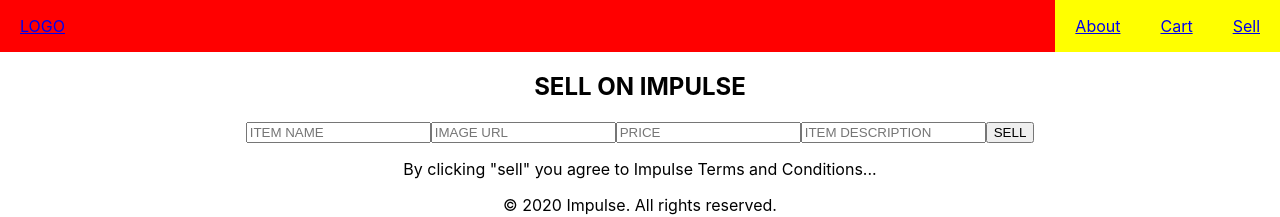
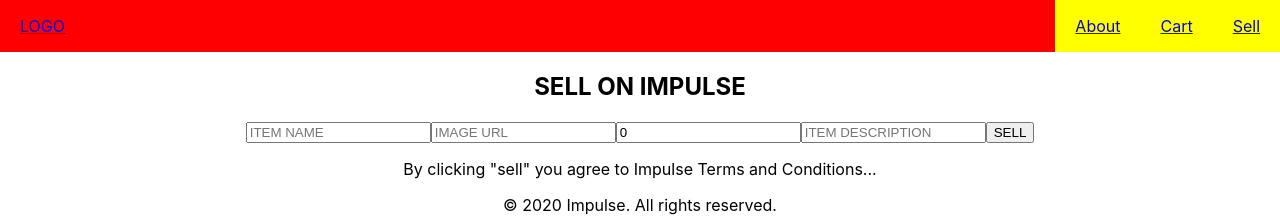
Before and after one commit to r-shahid/ecommerce-frontend, a React (Create React App) app: page /sell in a window 1280 px wide. Shown: the top 217 px of the page. Built offline with nearby package versions, Linux system fonts and the light colour scheme.

Commit message:
formData in seller defined from the start

```diff
--- a/src/components/Seller/Seller.js
+++ b/src/components/Seller/Seller.js
@@ -1,7 +1,13 @@
 import React from 'react'
 import './Seller.css'
 const Seller = (props) => {
-    const [formData, setFormData] = React.useState('')
+    const [formData, setFormData] =
+    React.useState({
+        name: '',
+        img: '',
+        price: 0,
+        description: ''
+    })
 
 	const handleSubmit = (e) => {
 		e.preventDefault()
```
